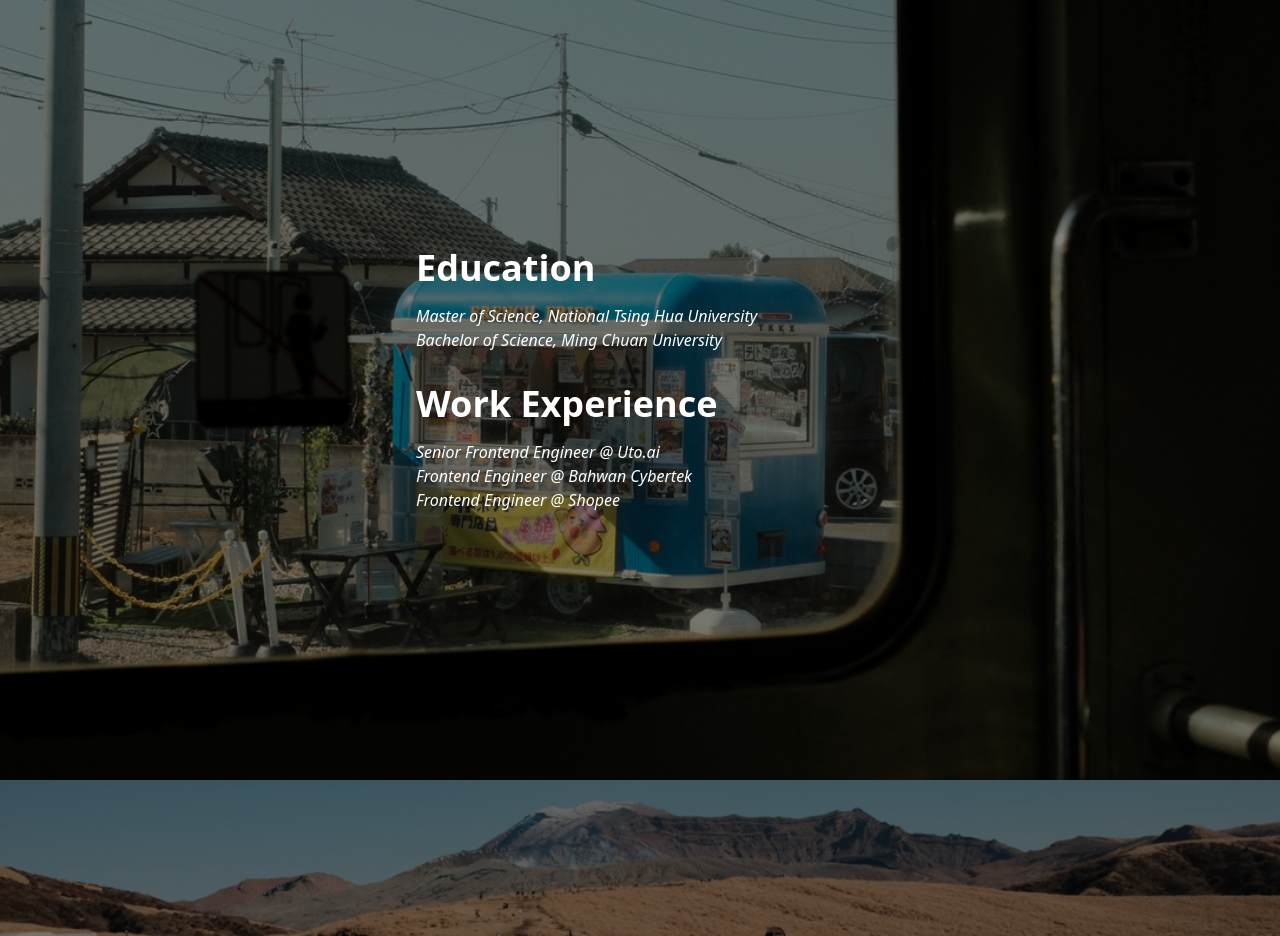
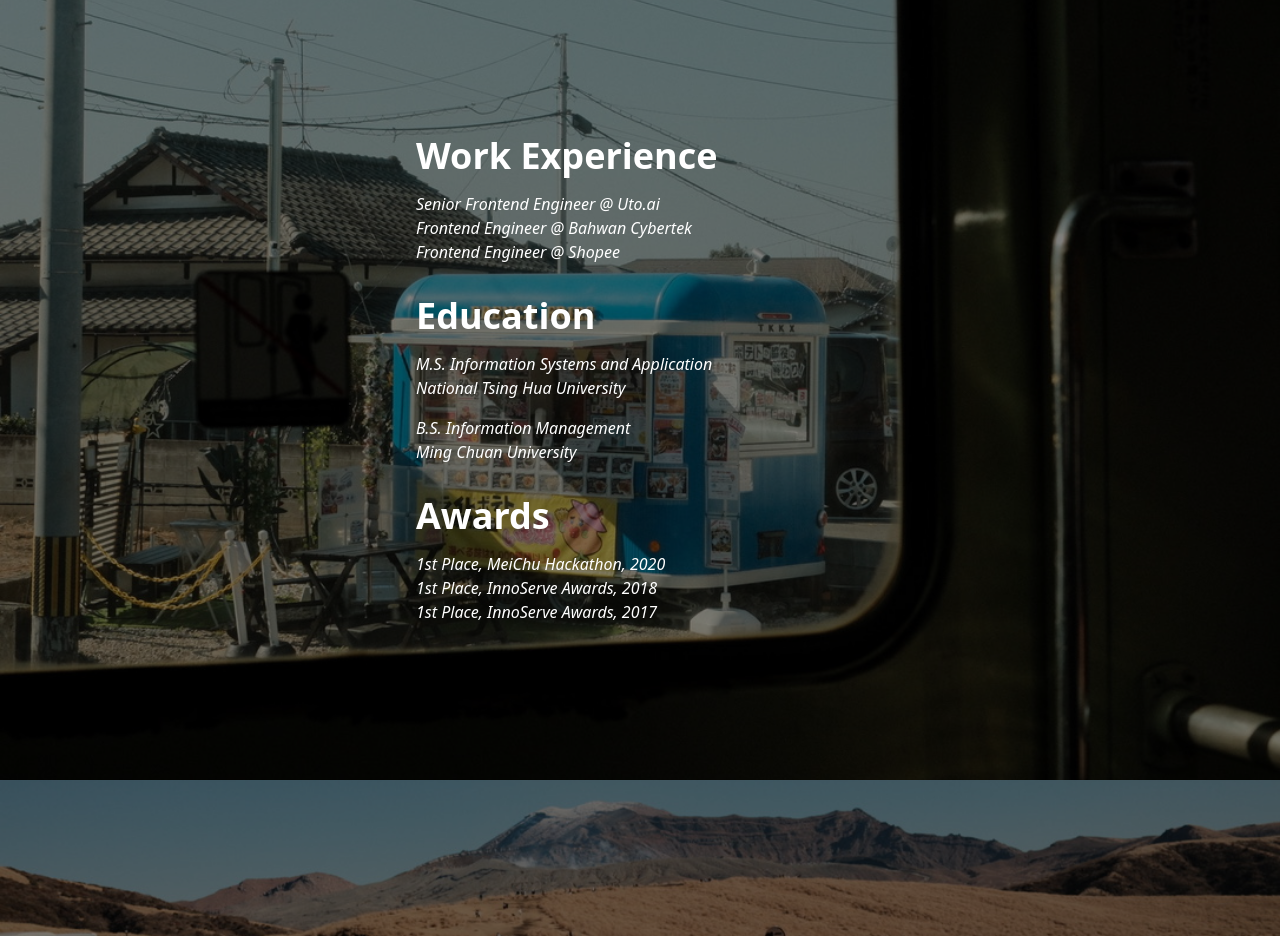
Before and after one commit to isaackwok/isaackwok.com, a Next.js app: page / in a window 1280 px wide. Shown: the part 820-1756 px from the top of the page. Built offline with nearby package versions, Linux system fonts and the light colour scheme.

Commit message:
feat: adjust experience section

```diff
--- a/components/sections/experience.tsx
+++ b/components/sections/experience.tsx
@@ -4,19 +4,31 @@ export function Experience() {
   return (
     <Section id="experience" backgroundImage="/images/experience.jpeg">
       <div className="mx-auto flex h-full max-w-md flex-col items-start justify-center">
-        <h1 className="mb-4 text-4xl font-bold text-white">Education</h1>
-        <ol className="flex flex-col italic">
-          <li>Master of Science, National Tsing Hua University</li>
-          <li>Bachelor of Science, Ming Chuan University</li>
-        </ol>
-        <h1 className="mt-8 mb-4 text-4xl font-bold text-white">
-          Work Experience
-        </h1>
+        <h1 className="mb-4 text-4xl font-bold text-white">Work Experience</h1>
         <ol className="flex flex-col italic">
           <li>Senior Frontend Engineer @ Uto.ai</li>
           <li>Frontend Engineer @ Bahwan Cybertek</li>
           <li>Frontend Engineer @ Shopee</li>
         </ol>
+        <h1 className="mt-8 mb-4 text-4xl font-bold text-white">Education</h1>
+        <ol className="flex flex-col gap-4 italic">
+          <li>
+            M.S. Information Systems and Application
+            <br />
+            National Tsing Hua University
+          </li>
+          <li>
+            B.S. Information Management
+            <br />
+            Ming Chuan University
+          </li>
+        </ol>
+        <h1 className="mt-8 mb-4 text-4xl font-bold text-white">Awards</h1>
+        <ol className="flex flex-col italic">
+          <li>1st Place, MeiChu Hackathon, 2020</li>
+          <li>1st Place, InnoServe Awards, 2018</li>
+          <li>1st Place, InnoServe Awards, 2017</li>
+        </ol>
       </div>
     </Section>
   );
```
